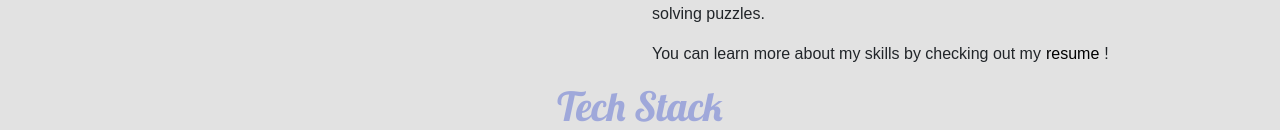
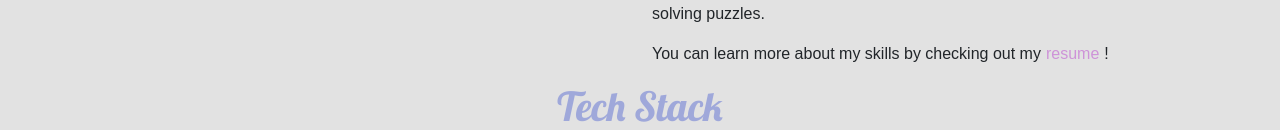
Before and after one commit to hannamlittlefield/AlexanderSucks, a React (Create React App) app: page / in a window 1280 px wide. In both pictures the pointer is over the link "resume". Shown: the part 440-570 px from the top of the page. Built offline with nearby package versions, Linux system fonts and the light colour scheme; a web font is replaced by a local one.

Commit message:
changing to hover on link

```diff
--- a/src/App.css
+++ b/src/App.css
@@ -96,6 +96,10 @@ h1{
 .About a:link{
   text-decoration: none;
   color:black;
+}
+
+.About a:hover{
+    color:#ce93d8;
 }
 
 .abouttext{
```
